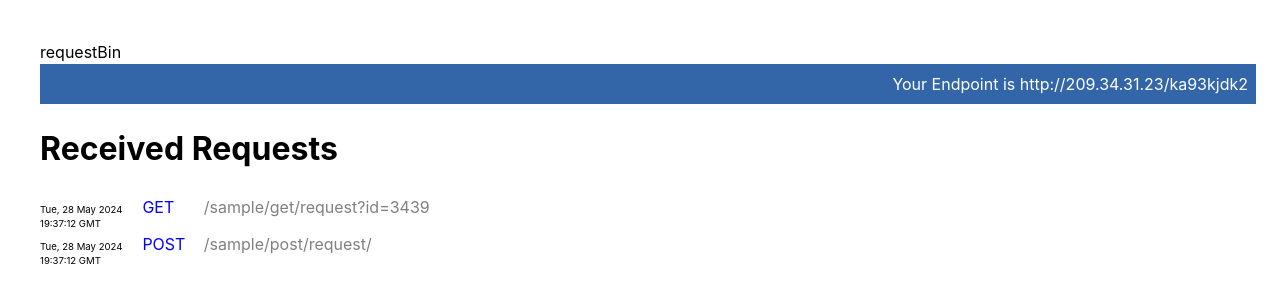
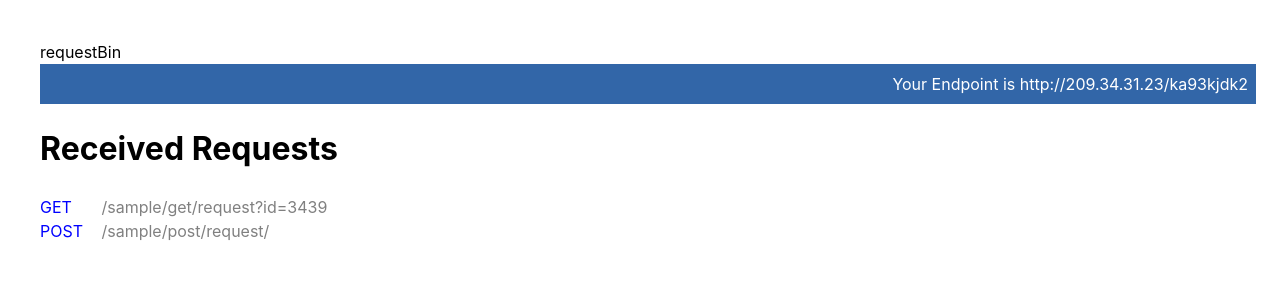
Before and after one commit to jjmchew/requestbin, a React (Vite) app in the folder front/: page / in a window 1280 px wide. Shown: the top 302 px of the page. Built offline with nearby package versions, Linux system fonts and the light colour scheme.

Commit message:
change sample data dateTime to date & time

```diff
--- a/front/src/components/RequestList.tsx
+++ b/front/src/components/RequestList.tsx
@@ -8,7 +8,7 @@ const RequestList = ({ data }: RequestListProps) => {
   let display = data.map(obj => {
     return (
       <div className={classes.rowWrap}>
-        <div className={classes.time}>{obj.dateTime}</div>
+        <div className={classes.date}>{obj.date} {obj.time}</div>
         <div className={classes.method}>{obj.method}</div>
         <div className={classes.path}>{obj.path}</div>
       </div>
```
